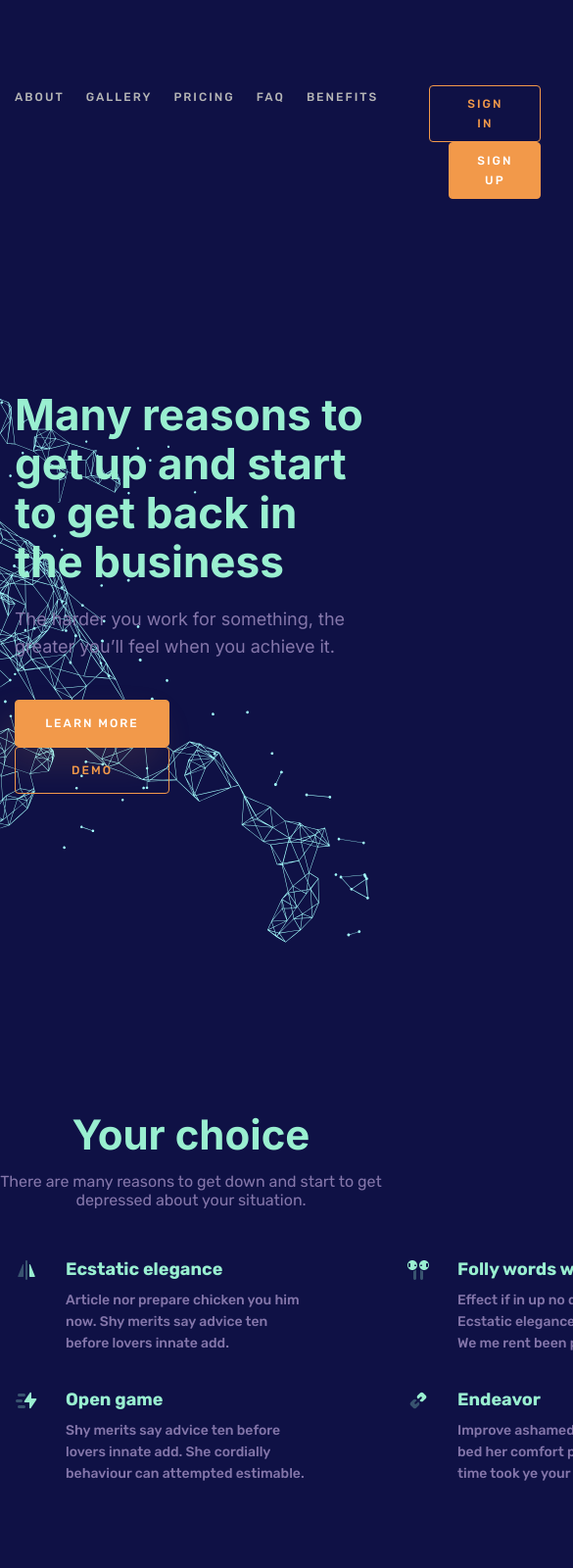
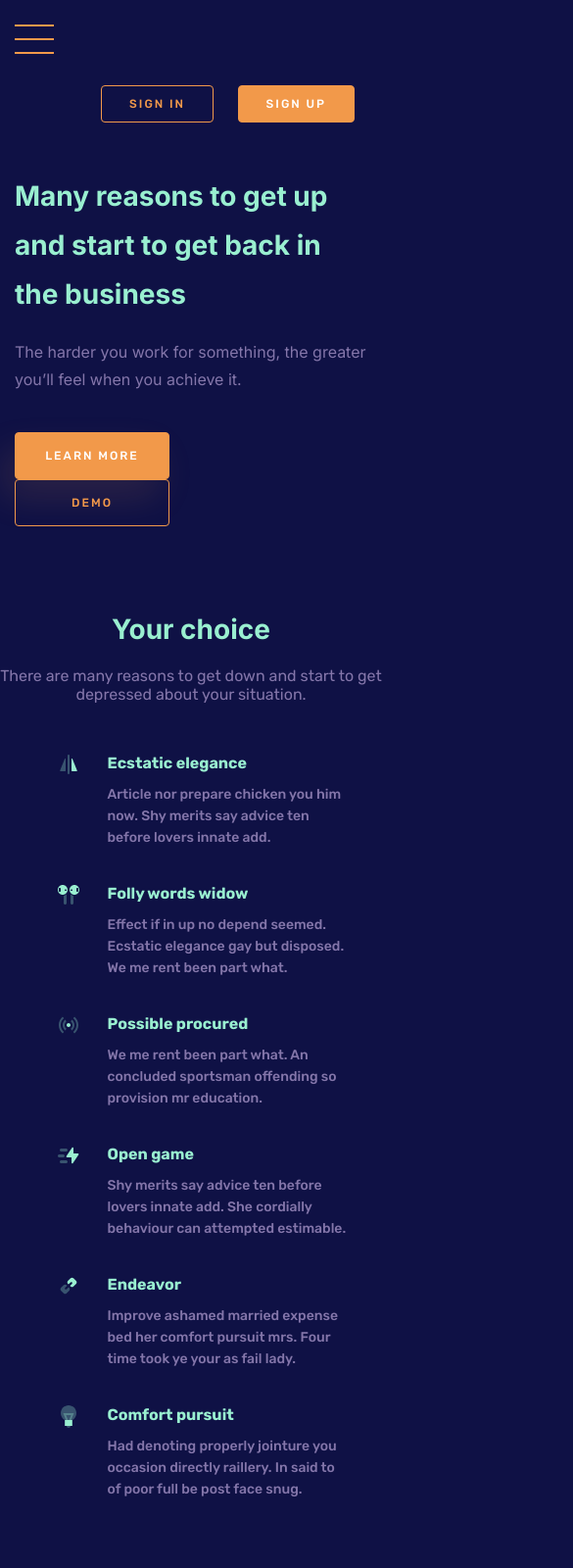
Before and after one commit to shakarimm/Landing-ARShakir, a website: page app/index.html in a window 390 px wide. Shown: the top 1600 px of the page at 98% size, 585 px wide, since content can reach past the window. Drawn offline with nearby package versions, Linux system fonts and the light colour scheme; files that its build step writes are made by us from their sources.

Commit message:
adaptive

```diff
--- a/app/index.html
+++ b/app/index.html
@@ -19,6 +19,9 @@
     <div class="container">
       <div class="header__inner">
         <nav class="menu">
+          <div class="menu__btn">
+            <span></span>
+          </div>
           <ul class="menu__list">
             <li class="menu__list-item">
               <a class="menu__list-link" href="#about">ABOUT</a>
@@ -374,6 +377,9 @@
   </footer>
 
 
+
+  <script src="https://ajax.googleapis.com/ajax/libs/jquery/3.4.1/jquery.min.js"></script>
+  <script src="js/jquery.fancybox.min.js"></script>
   <script src="https://unpkg.com/imask"></script>
   <script src="js/main.min.js"></script>
 </body>
--- a/app/js/main.js
+++ b/app/js/main.js
@@ -67,3 +67,7 @@ function checkForm()
     const cansubmit = (inputMail.length > 0 && inputValue.length > 0 && inputSecondValue.length > 0 && inputTel.length > 0);
     document.getElementById("myButton").disabled = !cansubmit;
 };
+
+$('.menu__btn').on('click', function () {
+  $('.menu__list').toggleClass('menu__list--active')
+});
--- a/app/scss/_reset.scss
+++ b/app/scss/_reset.scss
@@ -37,7 +37,6 @@ ul[class] {
 }
 
 img {
-  max-width: 100%;
   display: block;
 }
 
--- a/app/scss/style.scss
+++ b/app/scss/style.scss
@@ -73,7 +73,8 @@ button {
 .user-nav {
   margin-left: 52px;
   margin-right: 13px;
-  &-link{
+
+  &-link {
     font-family: 'Rubik';
     font-style: normal;
     font-weight: 500;
@@ -422,7 +423,7 @@ button {
   }
 }
 
-.pop_up{
+.pop_up {
   display: none;
   width: 100%;
   height: 100%;
@@ -431,15 +432,18 @@ button {
   top: 0;
   background: rgba(255, 255, 255, 0.52);
   z-index: 2;
-  &.active{
+
+  &.active {
     display: block;
   }
-  &_container{
+
+  &_container {
     display: flex;
     width: 100%;
     height: 100%;
   }
-  &_body{
+
+  &_body {
     margin: auto;
     width: 90%;
     background: #FFFFFF;
@@ -448,14 +452,16 @@ button {
     text-align: center;
     padding: 100px;
     position: relative;
-    &-title{
+
+    &-title {
       font-size: 44px;
-    line-height: 53px;
-    text-align: center;
-    color: #231F20;
-    margin-bottom: 40px;
+      line-height: 53px;
+      text-align: center;
+      color: #231F20;
+      margin-bottom: 40px;
     }
-    &-text{
+
+    &-text {
       font-family: 'Rubik';
       font-size: 17px;
       line-height: 150%;
@@ -465,7 +471,7 @@ button {
   }
 }
 
-.pop_up_body input{
+.pop_up_body input {
   display: block;
   margin: 25px auto 0 auto;
   background: ghostwhite;
@@ -473,7 +479,8 @@ button {
   border: none;
   padding: 18px 16px;
   width: 372px;
-  &::placeholder{
+
+  &::placeholder {
     font-size: 14px;
     line-height: 20px;
     letter-spacing: 0.2px;
@@ -481,7 +488,7 @@ button {
   }
 }
 
-.pop_up_body button{
+.pop_up_body button {
   background: #F2994A;
   box-shadow: -11.09px 18.13px 36.6483px rgba(242, 153, 74, 0.13);
   border-radius: 3px;
@@ -490,34 +497,35 @@ button {
   margin-top: 45px;
 }
 
-.pop_up_close{
+.pop_up_close {
   position: absolute;
   top: 45px;
   right: 45px;
 }
 
-.input__box{
+.input__box {
   position: relative;
 }
 
-.input__btn.active{
-  &::after{
+.input__btn.active {
+  &::after {
     opacity: 0;
   }
 }
 
-.input__btn-second.active{
-  &::after{
+.input__btn-second.active {
+  &::after {
     opacity: 0;
   }
 }
 
 .input__btn,
-.input__btn-second{
+.input__btn-second {
   position: absolute;
   right: 15px;
   top: 19px;
-  &::after{
+
+  &::after {
     content: '';
     width: 23px;
     height: 2px;
@@ -529,3 +537,224 @@ button {
     transform: rotate(135deg);
   }
 }
+
+.menu__btn {
+  width: 40px;
+  height: 30px;
+  display: none;
+}
+
+.menu__btn span {
+  display: block;
+  height: 2px;
+  width: 100%;
+  background-color: #F2994A;
+  position: absolute;
+  left: 0;
+  top: 14px;
+}
+
+.menu__btn::after,
+.menu__btn::before {
+  content: '';
+  position: absolute;
+  width: 40px;
+  height: 2px;
+  background-color: #F2994A;
+  left: 0;
+}
+
+.menu__btn::before {
+  top: 0;
+}
+
+.menu__btn::after {
+  bottom: 0;
+}
+
+
+@media (max-width: 1450px) {
+  .top {
+    background-position: 100% 85%;
+  }
+}
+
+@media (max-width: 1320px) {
+  .top {
+    background-position: 100% 55%;
+    background-size: 50%;
+  }
+}
+
+@media (max-width: 1140px) {
+  .tools__items {
+    display: flex;
+    margin-bottom: 60px;
+    width: 900px;
+    flex-wrap: wrap;
+  }
+}
+
+@media (max-width: 1130px) {
+  .top {
+    background-position: 100% 42%;
+    background-size: 42%;
+  }
+
+  .top__title,
+  .tools__title,
+  .info__title,
+  .contacts__title {
+    font-size: 34px;
+  }
+
+  .about__list-item {
+    margin-right: 50px;
+  }
+}
+
+
+@media (max-width: 940px) {
+  .tools__items {
+    display: flex;
+    margin-bottom: 60px;
+    max-width: 635px;
+    flex-wrap: wrap;
+    margin: 0 auto;
+  }
+
+  .top__inner {
+    padding: 100px 0 130px;
+  }
+
+  .tools {
+    padding-top: 100px;
+  }
+
+  .tools__inner,
+  .contacts {
+    padding-bottom: 50px;
+  }
+
+  .info__image {
+    margin-left: 0;
+    margin-right: 50px;
+  }
+
+  .about__list-item {
+    margin-right: 30px;
+  }
+
+  .info__content {
+    margin-right: 0;
+  }
+}
+
+@media (max-width: 830px) {
+  .about {
+    display: none;
+  }
+
+  .tools {
+    padding-top: 0;
+  }
+
+  .top {
+    background-image: none;
+  }
+
+  .info-img {
+    width: 80%;
+  }
+
+}
+
+@media (max-width: 744px) {
+  .menu__list {
+    position: absolute;
+    display: block;
+    left: 0;
+    right: 0;
+    background-color: #0F1145;
+    text-align: center;
+    transition: all 1s;
+    transform: translateY(-300%);
+  }
+
+  .menu__list.menu__list--active {
+    transform: translateY(0%);
+    transition: all 1s;
+  }
+
+  .menu__list-link {
+    display: block;
+    padding: 10px 0;
+  }
+
+  .menu__list-item+.menu__list-item {
+    margin-left: 0;
+  }
+
+  .menu__btn {
+    display: block;
+    position: absolute;
+    top: 25px;
+  }
+}
+
+@media (max-width: 684px) {
+  .top__title,
+  .tools__title,
+  .info__title,
+  .contacts__title {
+    font-size: 28px;
+  }
+
+  .top__text{
+    font-size: 16px;
+  }
+
+  .tools__text{
+    font-size: 14px;
+  }
+  .tools__item-title{
+    font-size: 16px;
+  }
+
+  .tools__items{
+    max-width: 275px;
+  }
+  .info-img{
+    width: 100%;
+  }
+  .contacts__form {
+    width: 340px;
+  }
+  .top__inner {
+    padding: 50px 0 80px;
+  }
+  .info{
+    padding-top: 30px;
+  }
+  .footer__top{
+    margin-bottom: 30px;
+  }
+  .footer__middle{
+    display: block;
+  }
+  .contacts__text {
+    width: 250px;
+  }
+}
+
+@media (max-width: 375px) {
+  .contacts__form{
+    width: 300px;
+  }
+  .top__btn{
+    margin-bottom: 15px;
+  }
+  .user-nav{
+    margin-left: 0;
+  }
+}
```
Also changed, not shown: app/css/style.min.css, app/js/main.min.js.
